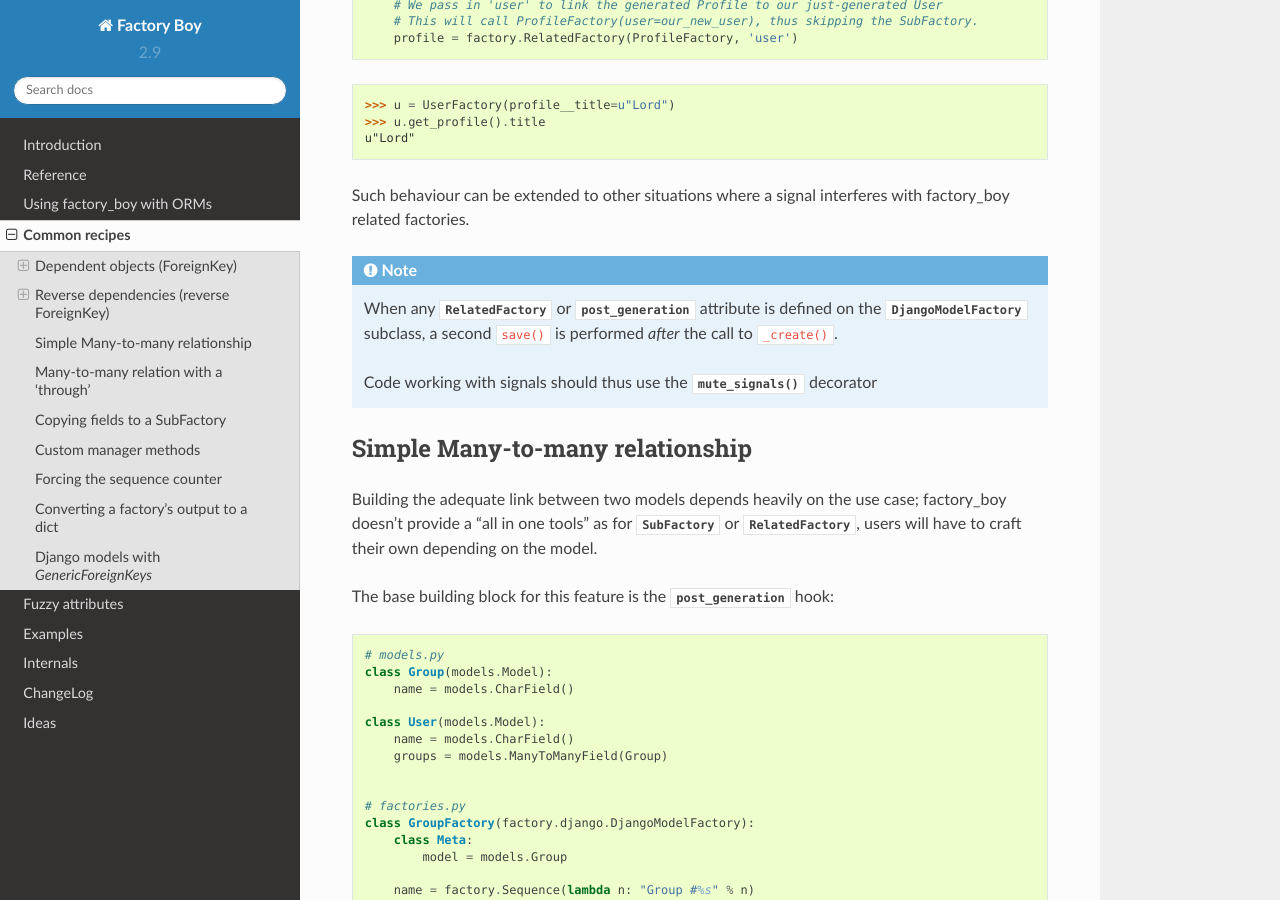
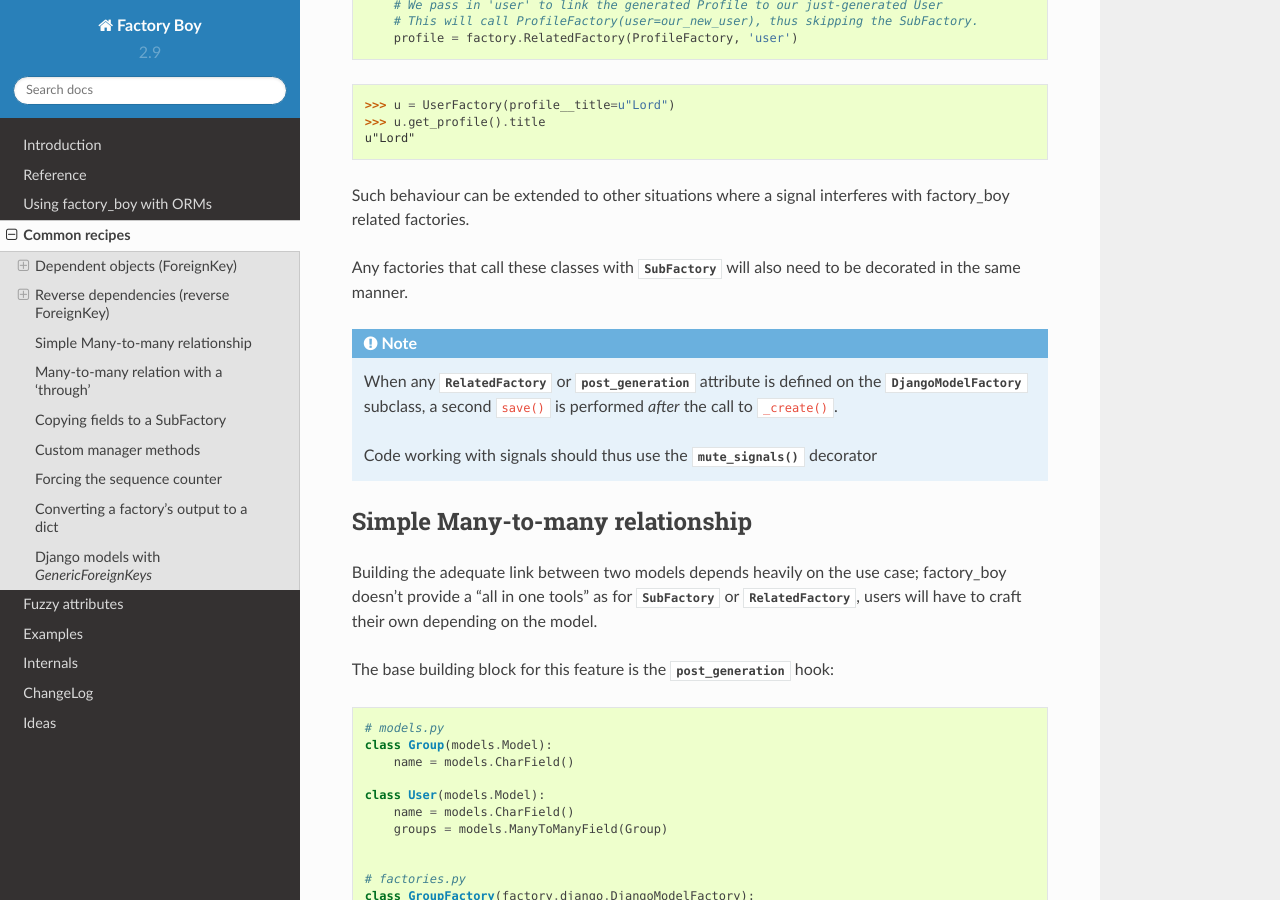
Before and after one commit to FactoryBoy/factory_boy, a Sphinx documentation site: the page built from docs/recipes.rst, in a window 1280 px wide and 900 px high, scrolled down 2194 px. Built offline with Sphinx 7.4.7 and the Read the Docs theme 2.0.0, drawn with Linux system fonts in a browser that asks for light colours.

Commit message:
note regarding dependent factories

```diff
--- a/docs/recipes.rst
+++ b/docs/recipes.rst
@@ -134,6 +134,8 @@ Since version 2.9, the :meth:`~factory.django.mute_signals` decorator should be
 
 Such behaviour can be extended to other situations where a signal interferes with
 factory_boy related factories.
+
+Any factories that call these classes with :class:`~factory.SubFactory` will also need to be decorated in the same manner.
 
 .. note:: When any :class:`~factory.RelatedFactory` or :class:`~factory.post_generation`
           attribute is defined on the :class:`~factory.django.DjangoModelFactory` subclass,
```
